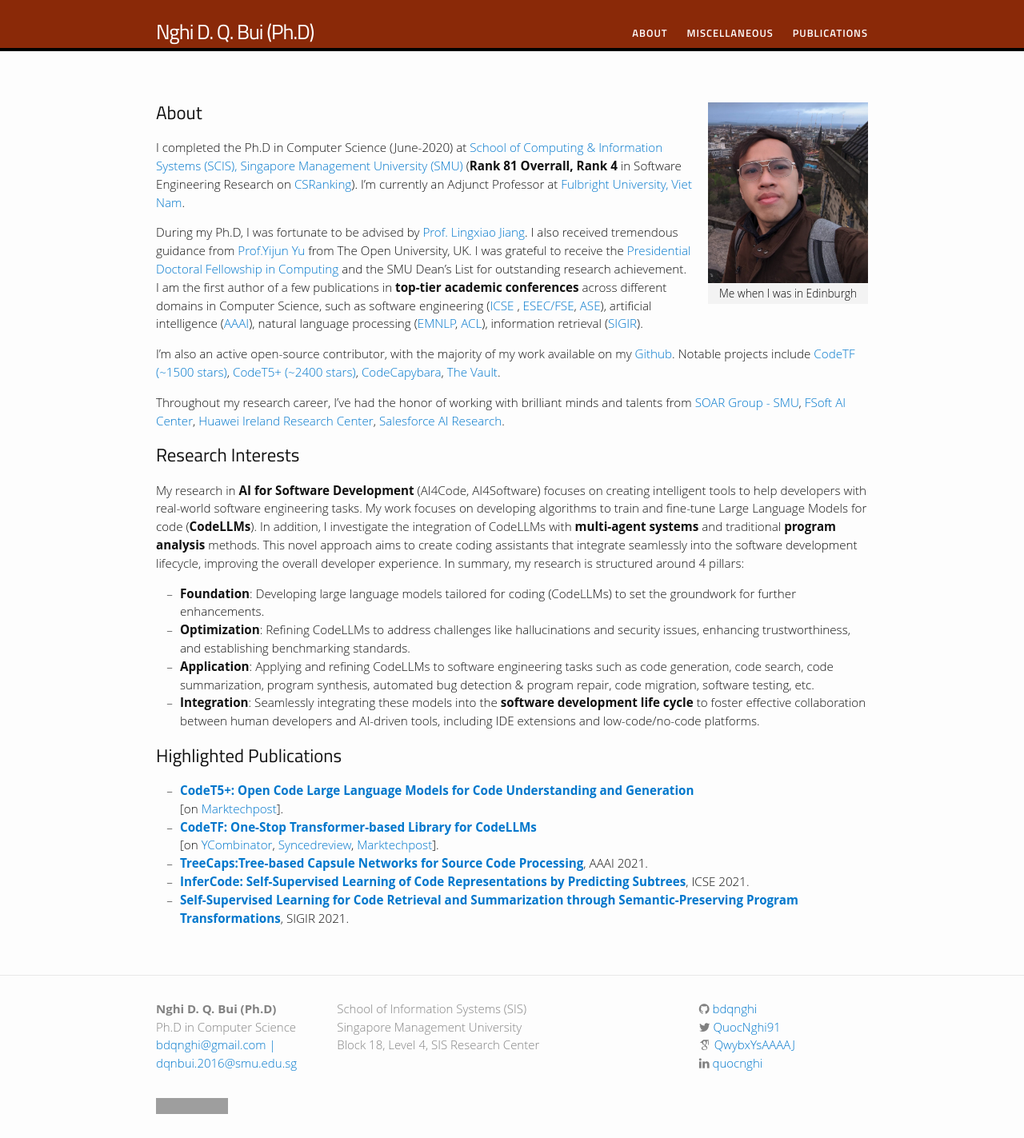
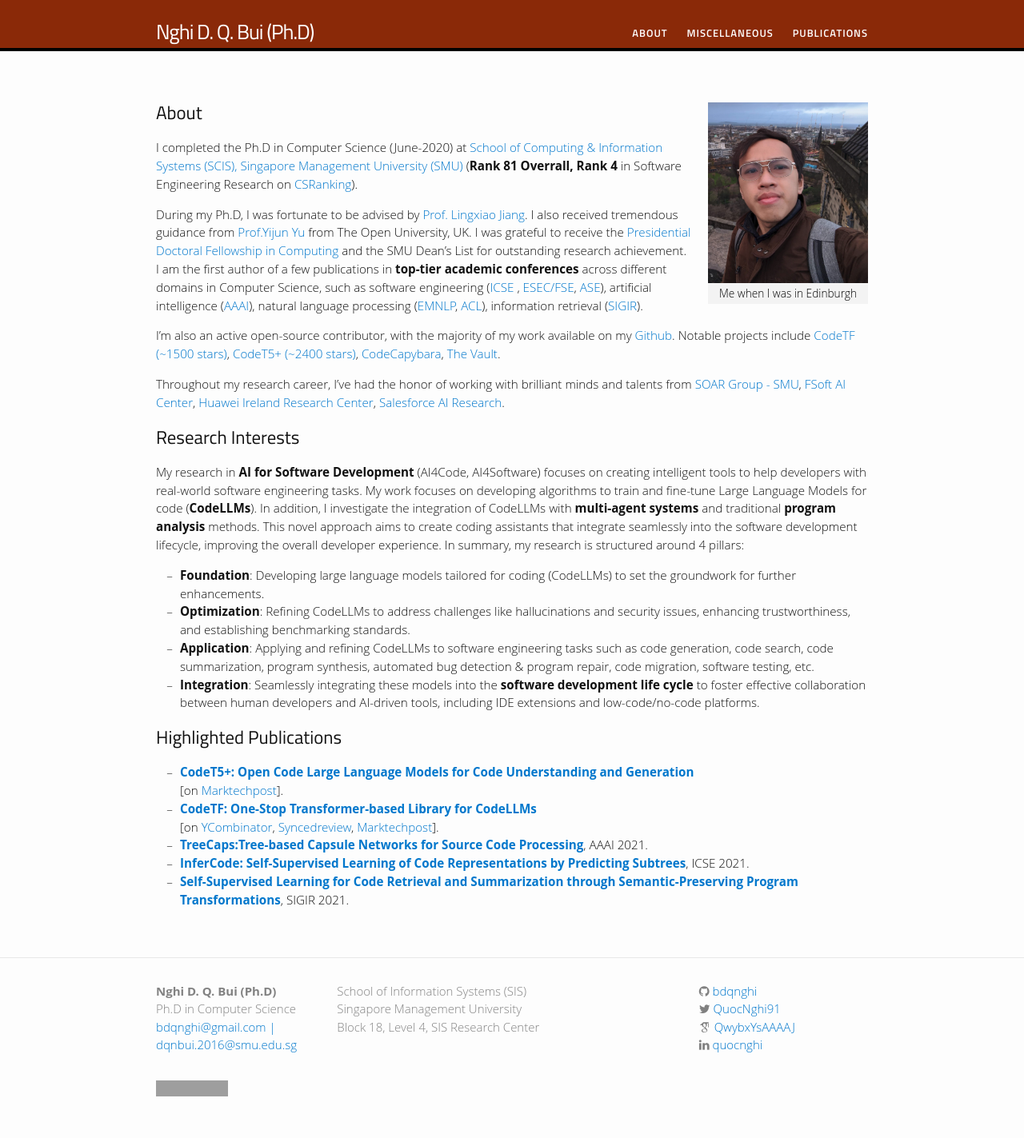
Before and after one commit to bdqnghi/bdqnghi.github.io, a Jekyll site: the page built from index.md, in a window 1280 px wide. Shown: the whole page at 80% size. Built offline with Jekyll 4.4.1, drawn with Linux system fonts in a browser that asks for light colours; nearby versions of some CDN libraries; some web fonts are replaced; after the commit the page ends 1401 px from its top, so only the background shows below that; grey boxes are pictures that could not be loaded.

Commit message:
Update index.md

```diff
--- a/index.md
+++ b/index.md
@@ -7,7 +7,7 @@
 {% include image.html url="/images/me.png" caption="Me when I was in Edinburgh" width=200 align="right" %}
 
 ## About
-I completed the Ph.D in Computer Science (June-2020) at <a href="https://sis.smu.edu.sg/programmes/PhD/overview" target="_blank">School of Computing & Information Systems (SCIS), Singapore Management University (SMU)</a> (**Rank 81 Overrall, Rank 4** in Software Engineering Research on  <a href="http://csrankings.org/#/index?soft&world" target="_blank">CSRanking</a>). I'm currently an Adjunct Professor at <a href="https://fulbright.edu.vn/" target="_blank">Fulbright University, Viet Nam</a>.
+I completed the Ph.D in Computer Science (June-2020) at <a href="https://sis.smu.edu.sg/programmes/PhD/overview" target="_blank">School of Computing & Information Systems (SCIS), Singapore Management University (SMU)</a> (**Rank 81 Overrall, Rank 4** in Software Engineering Research on  <a href="http://csrankings.org/#/index?soft&world" target="_blank">CSRanking</a>).
 
 During my Ph.D, I was fortunate to be advised by <a href="http://www.mysmu.edu/faculty/lxjiang/" target="_blank"> Prof. Lingxiao Jiang</a>. I also received tremendous guidance from <a href="http://www.open.ac.uk/people/yy66" target="_blank">Prof.Yijun Yu</a> from The Open University, UK. I was grateful to receive the  <a href="https://graduatestudies.smu.edu.sg/phd/singapore-management-university-smu-phd-financial-assistance-schemes#computing" target="_blank"> Presidential Doctoral Fellowship in Computing</a> and the SMU Dean's List for outstanding research achievement. I am the first author of a few publications in **top-tier academic conferences** across different domains in Computer Science, such as software engineering (<a href="http://www.icse-conferences.org/" target="_blank">ICSE</a> , <a href="https://www.esec-fse.org" target="_blank">ESEC/FSE</a>,  <a href="https://conf.researchr.org/series/ase" target="_blank">ASE</a>), artificial intelligence (<a href="https://www.aaai.org/Conferences/conferences.php" target="_blank">AAAI</a>), natural language processing (<a href="https://2022.emnlp.org/" target="_blank">EMNLP</a>, <a href="https://2023.aclweb.org/" target="_blank">ACL</a>), information retrieval (<a href="https://sigir.org/" target="_blank">SIGIR</a>).
 
```
